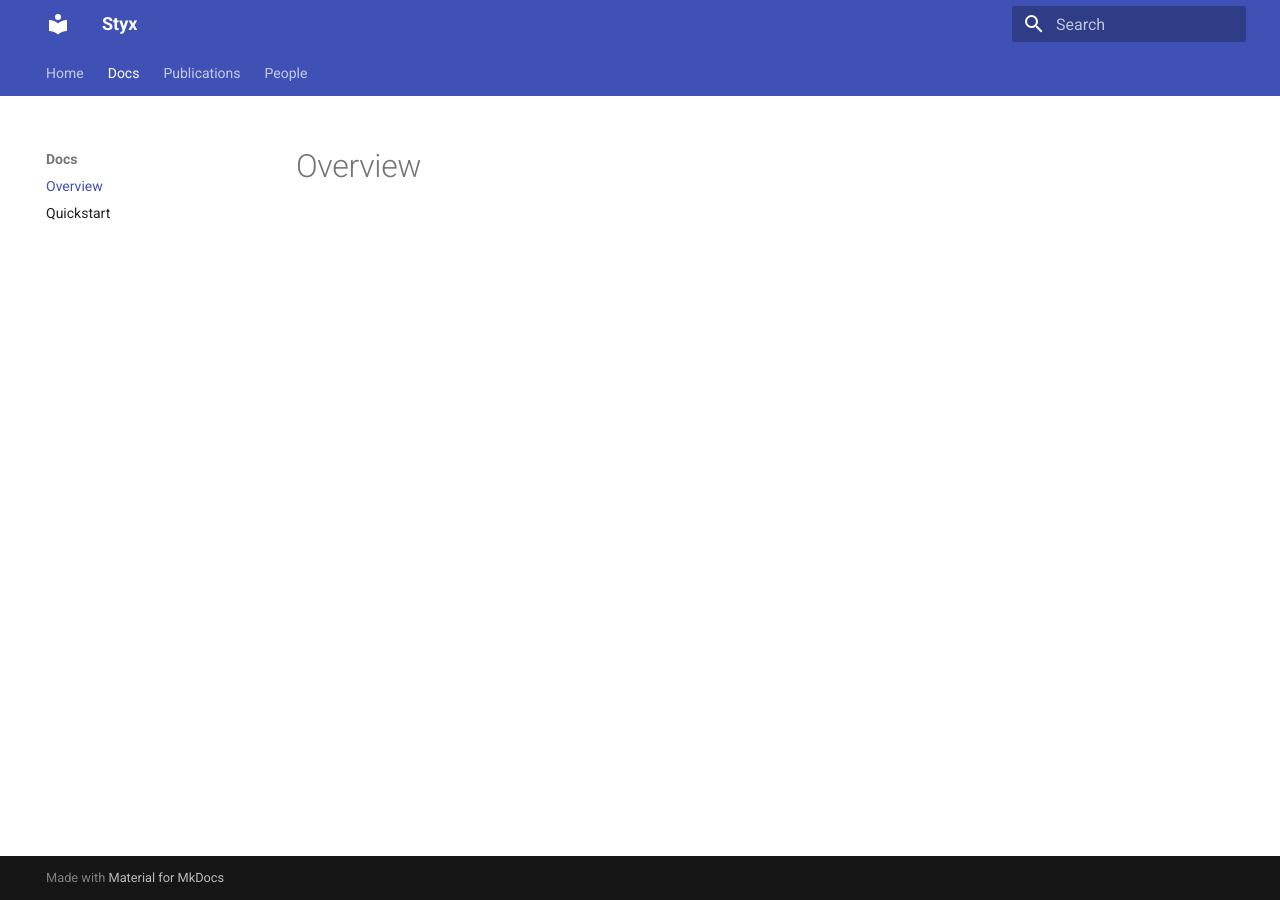
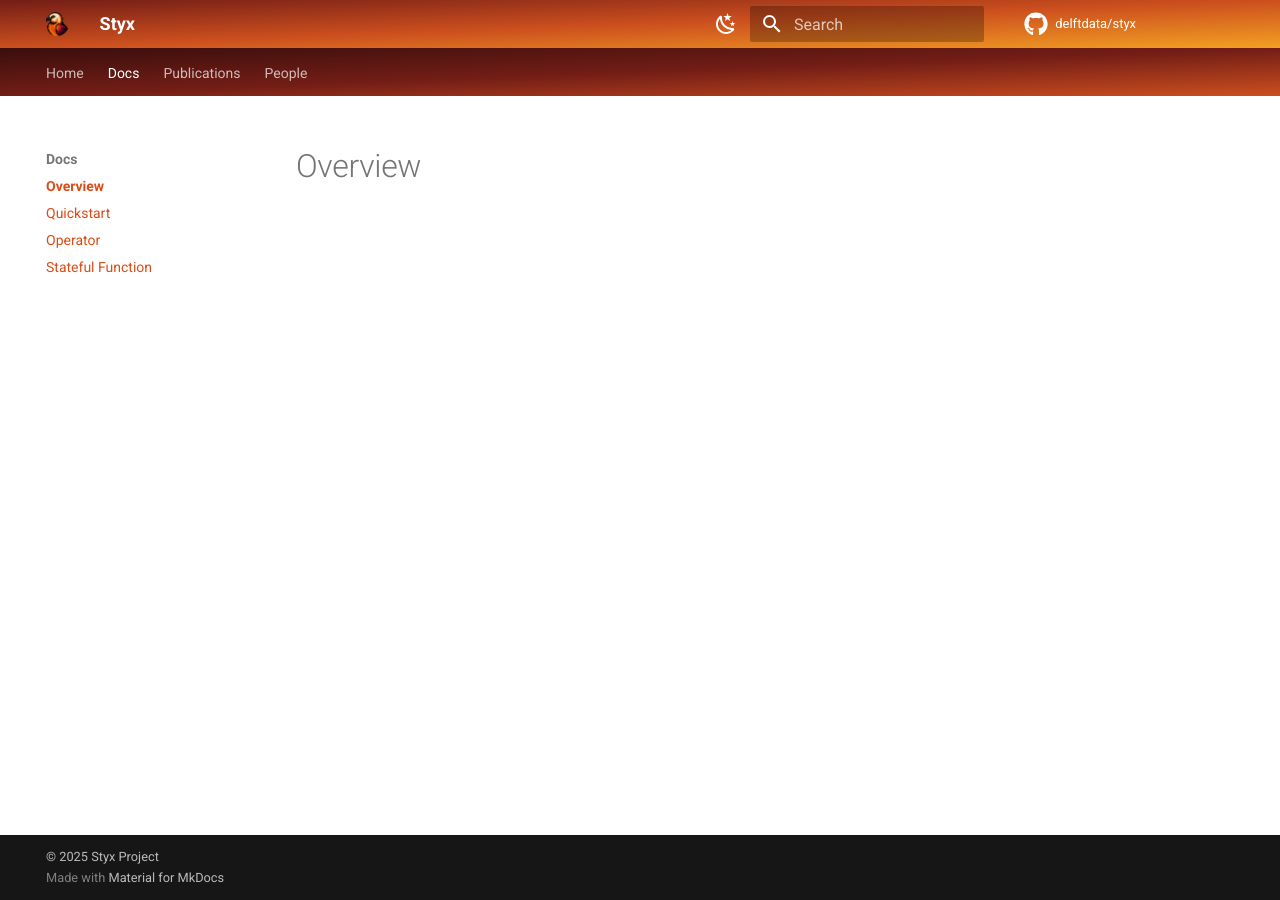
Before and after one commit to delftdata/styx, an MkDocs documentation site: the page built from docs/styx-docs/overview.md, in a window 1280 px wide. Built offline with MkDocs 1.6.1 and Material for MkDocs 9.7.7, drawn with Linux system fonts in a browser that asks for light colours; comment, search, counter and statistics services are not loaded.

Commit message:
update docs

```diff
--- /dev/null
+++ b/docs/stylesheets/extra.css
@@ -0,0 +1,162 @@
+:root {
+    --primary-color: #D94D18;
+    --primary-color-hover: #b63c11;
+}
+
+/* Header gets top half of gradient */
+.md-header {
+  background: linear-gradient(to bottom right, #731d16, #cc4f1e, #f3a022);
+  color: white;
+}
+
+/* Tabs get bottom half, so they appear continuous */
+.md-tabs {
+  background: linear-gradient(to bottom right, #3a0e0c, #731d16, #cc4f1e);
+  color: white;
+}
+
+/* Ensure text remains readable */
+.md-tabs__link,
+.md-tabs__item {
+  color: white !important;
+}
+
+/* Apply Roboto to body text */
+body {
+  font-family: 'Roboto', sans-serif;
+}
+
+/* Apply Roboto Mono to code elements */
+code, pre {
+  font-family: 'Roboto Mono', monospace;
+}
+
+a.md-button.md-button--primary {
+  background: var(--primary-color);
+  color: white;
+  border: 2px solid var(--primary-color);
+}
+
+a.md-button.md-button--primary:hover {
+  background: transparent;
+  border: 2px solid var(--primary-color);
+  color: var(--primary-color);
+}
+
+a.md-button.ghost-button {
+  background: transparent;
+  border: 2px solid var(--primary-color);
+  color: var(--primary-color);
+}
+
+a.md-button.ghost-button:hover {
+  background: var(--primary-color);
+  color: white;
+  border-color: var(--primary-color);
+}
+
+
+/* Change the TOC link color to your primary theme color */
+.md-nav--secondary .md-nav__link {
+  color: var(--primary-color);
+}
+
+/* Optional: Highlight active TOC item */
+.md-nav--secondary .md-nav__link--active {
+  font-weight: bold;
+  color: var(--primary-color);
+}
+
+
+/* Center home intro content */
+.home-intro {
+  text-align: center;
+  max-width: 700px;
+  margin: 0 auto;
+  padding: 2rem 1rem;
+}
+
+/* Optional: center buttons even if wrapped */
+.home-intro p {
+  margin-top: 1.5rem;
+}
+
+.md-button--primary,
+a.md-button.ghost-button {
+  transition: all 0.2s ease-in-out;
+}
+
+.md-nav--secondary .md-nav__link:hover {
+  color: var(--primary-color-hover);
+}
+
+/* Left nav links */
+.md-nav--primary .md-nav__link {
+  color: var(--primary-color);
+}
+
+/* Active item (bold or colored) */
+.md-nav--primary .md-nav__link--active {
+  color: var(--primary-color);
+  font-weight: bold;
+}
+
+/* Optional: on hover */
+.md-nav--primary .md-nav__link:hover {
+  color: var(--primary-color-hover);
+}
+
+.md-nav--primary .md-nav__item .md-nav__link:before {
+  background-color: var(--primary-color);
+}
+
+/* Publication Page Styling */
+
+.pub-entry {
+  display: flex;
+  gap: 1.5rem;
+  margin-bottom: 2rem;
+  border: 1px solid #ddd;
+  padding: 1rem;
+  border-radius: 8px;
+  align-items: center;
+}
+
+.pub-thumb {
+  width: 130px;
+  border-radius: 6px;
+  box-shadow: 0 2px 4px rgba(0,0,0,0.1);
+}
+
+.pub-meta {
+  flex: 1;
+}
+
+.pub-venue {
+  font-weight: bold;
+  font-size: 0.9rem;
+  color: var(--primary-color);
+  text-transform: uppercase;
+}
+
+.pub-title {
+  font-size: 1.2rem;
+  margin: 0.2rem 0;
+}
+
+.pub-authors {
+  font-style: italic;
+  color: #444;
+  margin-bottom: 0.5rem;
+}
+
+.pub-abstract {
+  font-size: 0.95rem;
+  margin-bottom: 0.5rem;
+}
+
+.pub-links a {
+  margin-right: 0.75rem;
+  font-weight: bold;
+  color: var(--primary-color);
+}
--- a/mkdocs.yml
+++ b/mkdocs.yml
@@ -5,6 +5,8 @@ nav:
   - Docs:
     - Overview: styx-docs/overview.md
     - Quickstart: styx-docs/quickstart.md
+    - Operator: styx-docs/styx-operator.md
+    - Stateful Function: styx-docs/styx-stateful-function.md
   - Publications: publications.md
   - People: people.md
 
@@ -12,6 +14,44 @@ theme:
   name: material
   features:
     - navigation.tabs
+    - navigation.top
+    - content.code.copy
+    - content.tooltips
+    - content.footnotes
+    - content.tabs.link
+    - palette.toggle
+    - footer
+  icon:
+    repo: fontawesome/brands/github
+  palette:
+    - media: "(prefers-color-scheme: light)"
+      scheme: default
+      primary: indigo
+      accent: indigo
+      toggle:
+        icon: material/weather-night
+        name: Switch to dark mode
+
+    - media: "(prefers-color-scheme: dark)"
+      scheme: slate
+      primary: indigo
+      accent: indigo
+      toggle:
+        icon: material/weather-sunny
+        name: Switch to light mode
+  logo: assets/styx-logo.webp
+  favicon: assets/styx-logo.webp
+
+extra_css:
+  - stylesheets/extra.css
+extra_javascript:
+  - https://fonts.googleapis.com/css2?family=Roboto&display=swap
+  - https://fonts.googleapis.com/css2?family=Roboto+Mono&display=swap
 
 markdown_extensions:
   - attr_list
+
+repo_url: https://github.com/delftdata/styx
+repo_name: delftdata/styx
+
+copyright: "© 2025 Styx Project"
```
Also changed, not shown: docs/index.md (+15 -0 lines), docs/publications.md (+22 -1 lines), docs/assets/people/george_christodoulou.webp (added), docs/assets/publications/styx-pub.webp (added), docs/assets/styx-logo.webp (added), docs/styx-docs/overview.md (line endings or trailing spaces), docs/styx-docs/styx-operator.md (added), docs/styx-docs/styx-stateful-function.md (added).
